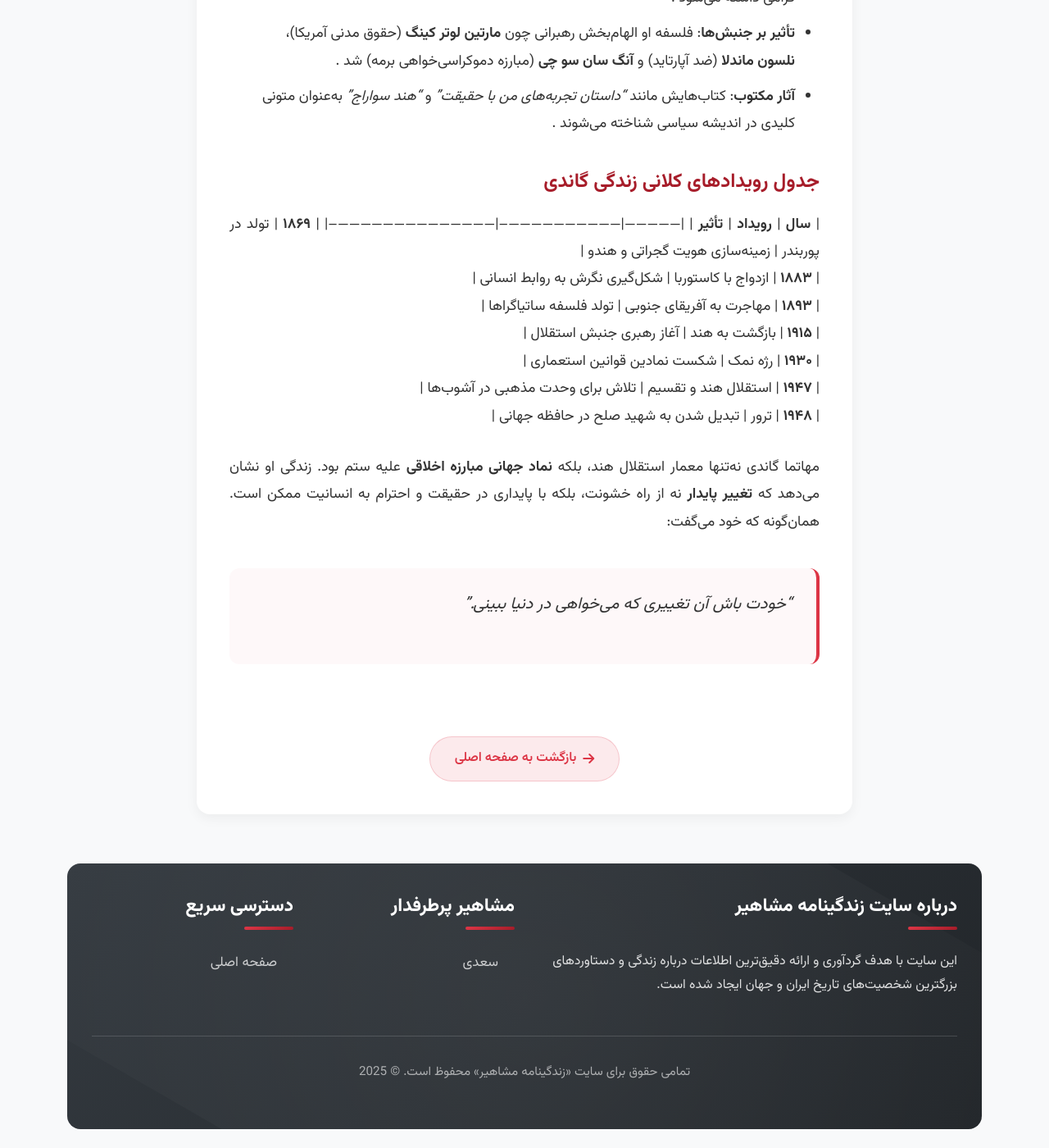
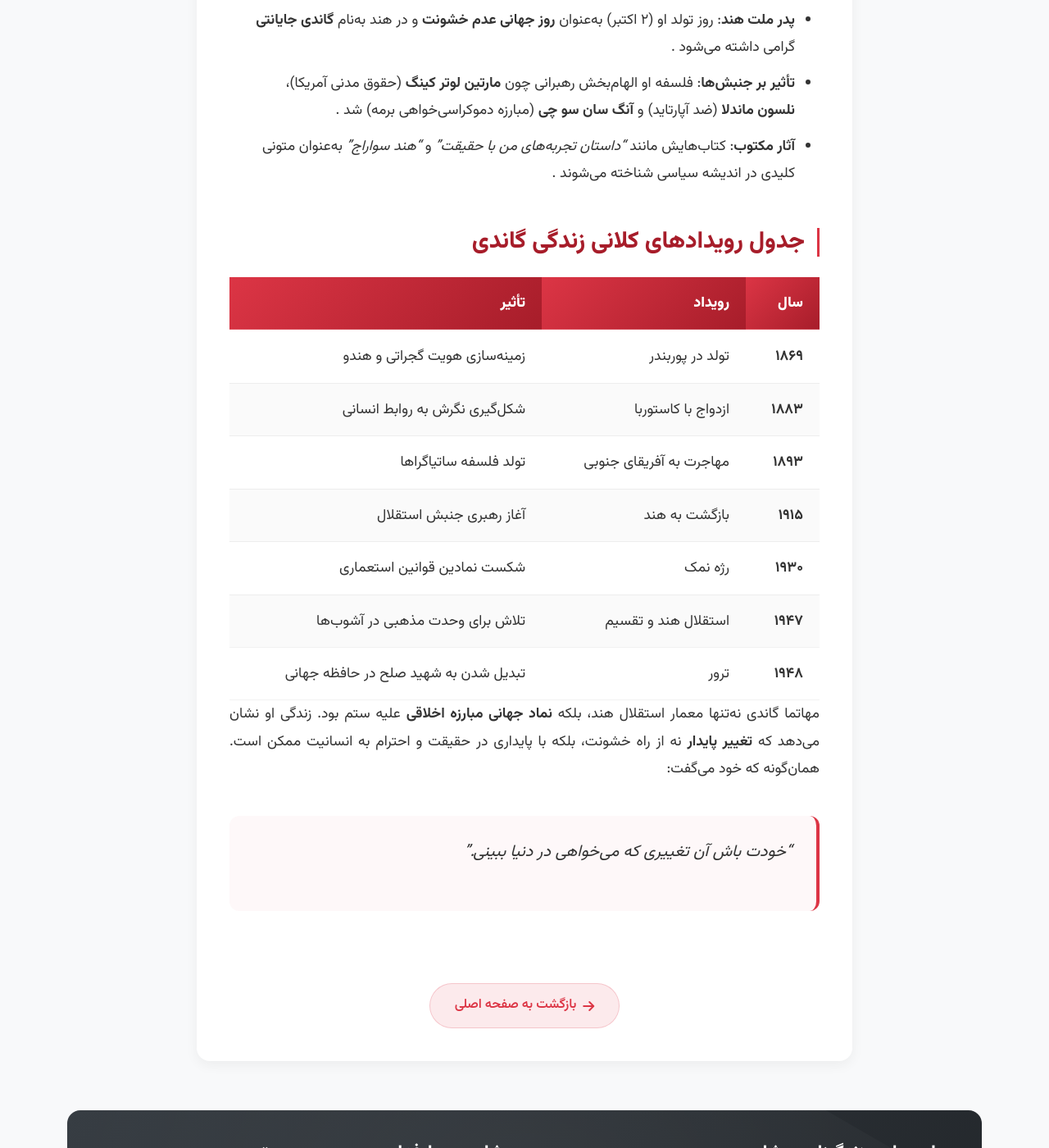
Before and after one commit to darkblog/darkblog.github.io, a Jekyll site: the page built from _posts/2025-7-6-71.md, in a window 1280 px wide and 1400 px high, scrolled down 2952 px. Shown: the whole window at 82% size. Built offline with Jekyll 4.4.1, drawn with Linux system fonts in a browser that asks for light colours; before the commit the page ends 4329 px from its top, so only the background shows below that; some of the changed text lies outside the part shown.

Commit message:
Update 2025-7-6-71.md

```diff
--- a/_posts/2025-7-6-71.md
+++ b/_posts/2025-7-6-71.md
@@ -25,23 +23,24 @@ title: زندگینامه گاندی
   - **تحریم کالاهای انگلیسی**: تشویق به استفاده از پارچه‌های دست‌باف (خادی) برای تضعیف اقتصاد استعماری .
 - **زندان‌ها**: گاندی در طول مبارزاتش **بارها زندانی شد**، از جمله حبس‌های طولانی‌مدت در یروادا و قلعه آگاخان .
 
-### فلسفه و سبک زندگی
+## فلسفه و سبک زندگی
 - **ساتیا و آهیمسا**: هسته فلسفه گاندی بر **حقیقتجویی (ساتیا)** و **پرهیز از خشونت (آهیمسا)** استوار بود. او می‌گفت:
   > *"من چیزی جدید برای آموختن به جهان ندارم؛ حقیقت و پرهیز از خشونت به قدمت کوه‌ها هستند"* .
 - **ساده‌زیستی**: زندگی در **آشرام** (اجتماعات خودکفا)، پوشیدن لباس‌های ساده خانگی (هوتی)، و خودداری از مالکیت شخصی.
 - **روزه‌های اعتراضی**: استفاده از روزه به‌عنوان ابزاری برای **اعتراض سیاسی** و درون‌پویی، مانند روزه برای وحدت هندوها و مسلمانان .
 
-### تراژدی استقلال و ترور (۱۹۴۷–۱۹۴۸)
+## تراژدی استقلال و ترور (۱۹۴۷–۱۹۴۸)
 - **تقسیم هند**: استقلال هند در **۱۹۴۷** با تقسیم به هند و پاکستان همراه بود. گاندی این تقسیم را **شکستی اخلاقی** می‌دانست و در مراسم جشن استقلال شرکت نکرد .
 - **خشونت‌های مذهبی**: او برای آرام‌کردن فتنه‌های هندو-مسلمان به مناطق بحرانی سفر کرد و در **۱۹۴۸** در دهلی‌نو اعتصاب غذا کرد .
 - **ترور**: در **۳۰ ژانویه ۱۹۴۸**، توسط **ناتورام گودسه**، ملی‌گرای افراطی هندو که او را به طرفداری از مسلمانان متهم می‌کرد، ترور شد. آخرین سخنانش: *"خدایا!"* بود .
 
-### میراث و تأثیر جهانی
+## میراث و تأثیر جهانی
 - **پدر ملت هند**: روز تولد او (۲ اکتبر) به‌عنوان **روز جهانی عدم خشونت** و در هند به‌نام **گاندی جایانتی** گرامی داشته می‌شود .
 - **تأثیر بر جنبش‌ها**: فلسفه او الهام‌بخش رهبرانی چون **مارتین لوتر کینگ** (حقوق مدنی آمریکا)، **نلسون ماندلا** (ضد آپارتاید) و **آنگ سان سو چی** (مبارزه دموکراسی‌خواهی برمه) شد .
 - **آثار مکتوب**: کتاب‌هایش مانند *"داستان تجربه‌های من با حقیقت"* و *"هند سواراج"* به‌عنوان متونی کلیدی در اندیشه سیاسی شناخته می‌شوند .
 
-### جدول رویدادهای کلانی زندگی گاندی
+## جدول رویدادهای کلانی زندگی گاندی
+
 | **سال**       | **رویداد**                     | **تأثیر**                                  |
 |---------------|--------------------------------|--------------------------------------------|
 | **۱۸۶۹**      | تولد در پوربندر                | زمینه‌سازی هویت گجراتی و هندو             |
```
Also changed, not shown: other parts of _posts/2025-7-6-71.md (+5 -7 lines).
